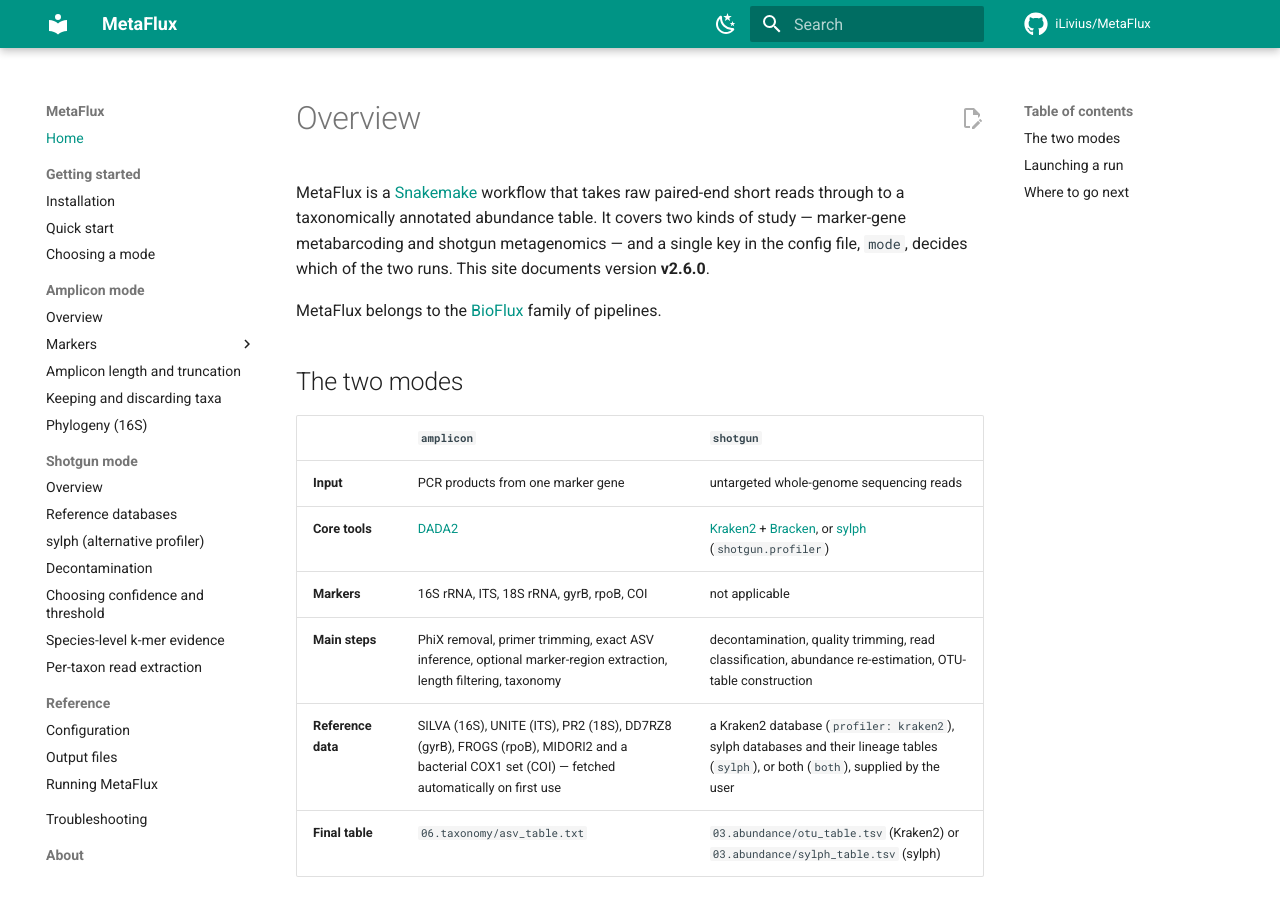
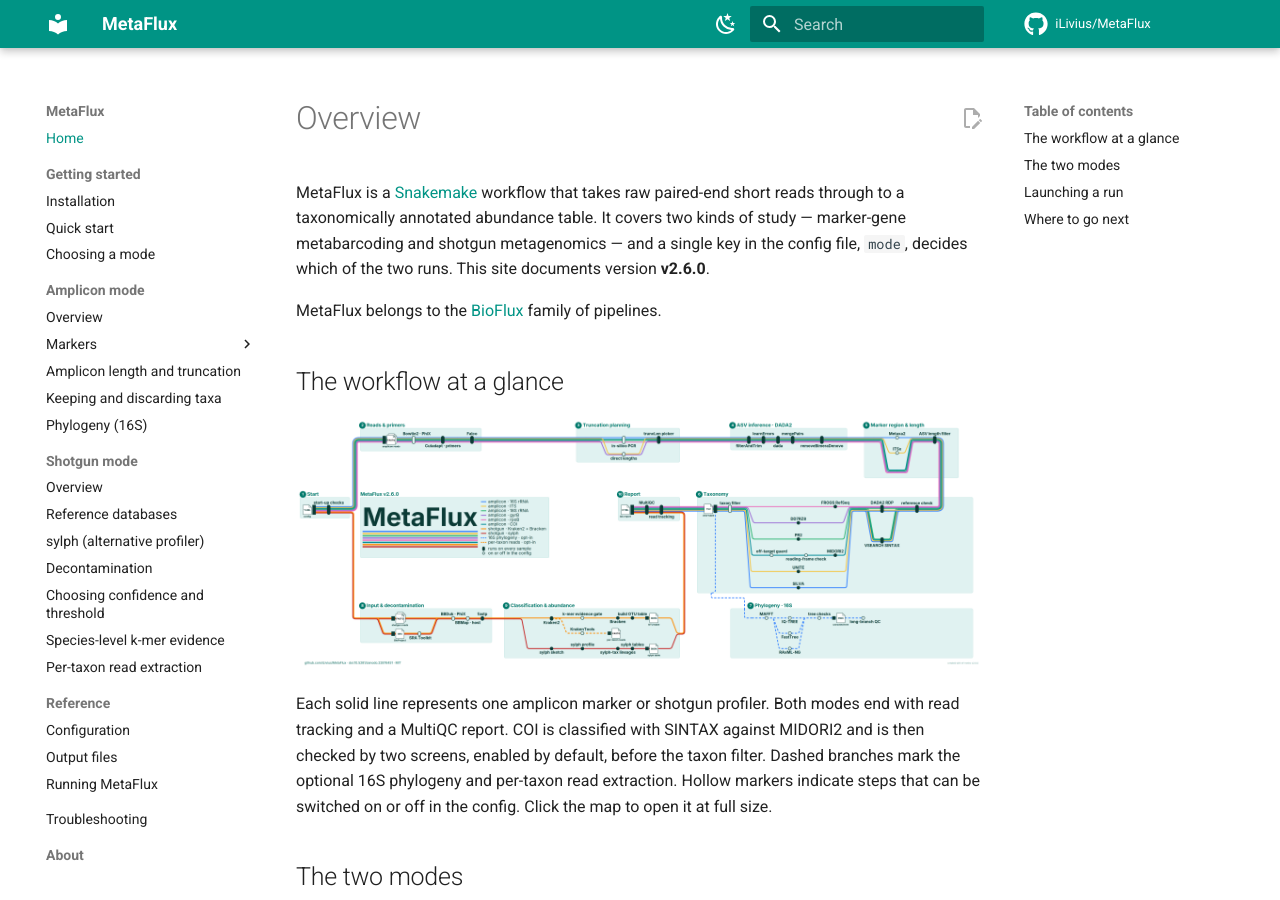
Before and after one commit to iLivius/MetaFlux, an MkDocs documentation site: the page built from docs/index.md, in a window 1280 px wide and 900 px high. Built offline with MkDocs 1.6.1 and Material for MkDocs 9.7.7, drawn with Linux system fonts in a browser that asks for light colours; comment, search, counter and statistics services are not loaded.

Commit message:
Show the workflow as a metro map in the README and on the docs home page
A reader can now see at a glance which steps each amplicon marker and each
shotgun profiler goes through, from the config to the MultiQC report.

README: the workflow overview, a condensed metro map, right under the
badges. GitHub shows the dark version to readers in dark mode and the light
one otherwise. A line under the figure points to the documentation home
page for the detailed map.

Docs home page: a new section, "The workflow at a glance", before "The two
modes". It shows the detailed metro map in the version that matches the
page's colour scheme, opens the full-size image when selected, and says in
a short paragraph how to read it.

The four images are new in docs/assets/: metaflux_overview.png and
metaflux_overview_dark.png (2880 x 1620 px) for the README, and
metaflux_metro.png and metaflux_metro_dark.png (5848 x 2152 px) for the
docs. Nothing runs again in a finished output folder.

```diff
--- a/docs/index.md
+++ b/docs/index.md
@@ -8,6 +8,17 @@
 
 MetaFlux belongs to the [BioFlux](https://github.com/stars/iLivius/lists/bioflux)
 family of pipelines.
+
+## The workflow at a glance
+
+[![Detailed metro map of the MetaFlux workflow, with six amplicon marker lines and two shotgun profiler lines. Runs begin at the config and start-up checks, then follow the stages of their mode to read tracking and MultiQC. Dashed branches show the optional 16S phylogeny and per-taxon reads; hollow stops are steps you can switch on or off in the config.](assets/metaflux_metro.png#only-light)](assets/metaflux_metro.png)
+[![Detailed metro map of the MetaFlux workflow, with six amplicon marker lines and two shotgun profiler lines. Runs begin at the config and start-up checks, then follow the stages of their mode to read tracking and MultiQC. Dashed branches show the optional 16S phylogeny and per-taxon reads; hollow stops are steps you can switch on or off in the config.](assets/metaflux_metro_dark.png#only-dark)](assets/metaflux_metro_dark.png)
+
+Each solid line represents one amplicon marker or shotgun profiler. Both modes end with
+read tracking and a MultiQC report. COI is classified with SINTAX against MIDORI2 and is
+then checked by two screens, enabled by default, before the taxon filter. Dashed branches
+mark the optional 16S phylogeny and per-taxon read extraction. Hollow markers indicate
+steps that can be switched on or off in the config. Click the map to open it at full size.
 
 ## The two modes
 
```
Also changed, not shown: README.md (+5 -0 lines), docs/assets/metaflux_metro.png (added), docs/assets/metaflux_metro_dark.png (added), docs/assets/metaflux_overview.png (added), docs/assets/metaflux_overview_dark.png (added).
